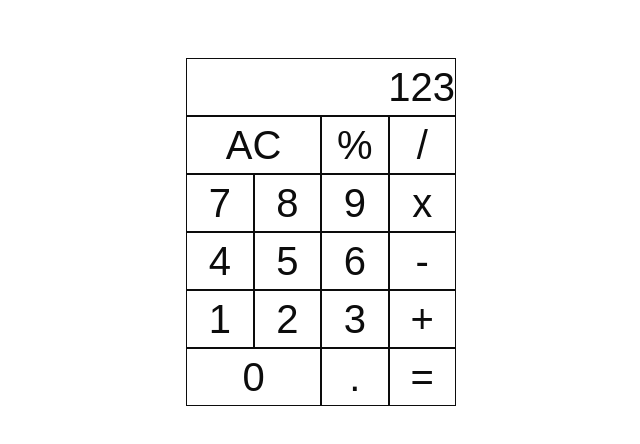
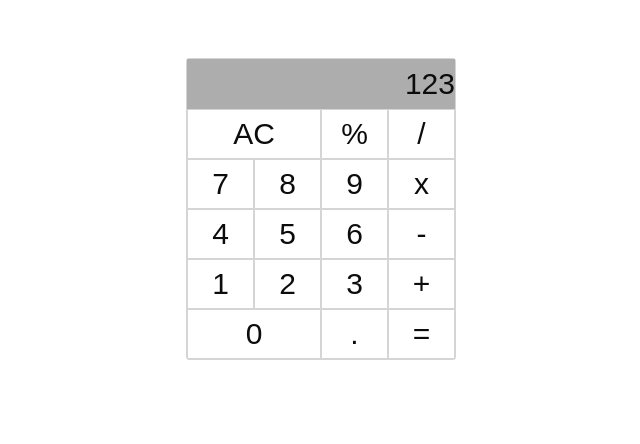
Before and after one commit to UmerSharif/VueJs-Caculator, a Vue app: page / in a window 1280 px wide. Shown: the top 444 px of the page, without its empty margins (319-959 px from the left). Built offline with nearby package versions, Linux system fonts and the light colour scheme.

Commit message:
setting layout colors

```diff
--- a/src/components/Calculator.vue
+++ b/src/components/Calculator.vue
@@ -39,9 +39,11 @@
 
     .calculator {
         display: grid;
-        font-size: 40px;
+        font-size: 30px;
         grid-template-columns: repeat(4, 1fr);
         grid-auto-rows: minmax(50px, auto);
+        border: 1px solid lightgrey;
+        border-radius: 3px;
     }
 
     .display {
@@ -49,7 +51,7 @@
         display: flex;
         justify-content: flex-end;
         align-items: center;
-        border: 1px solid black;
+        background-color: darkgray;
     }
 
     .AC {
@@ -65,7 +67,7 @@
         display: flex;
         justify-content: center;
         align-items: center;
-        border: 1px solid black;
+        border: 1px solid lightgrey;
     }
 
 </style>
```
